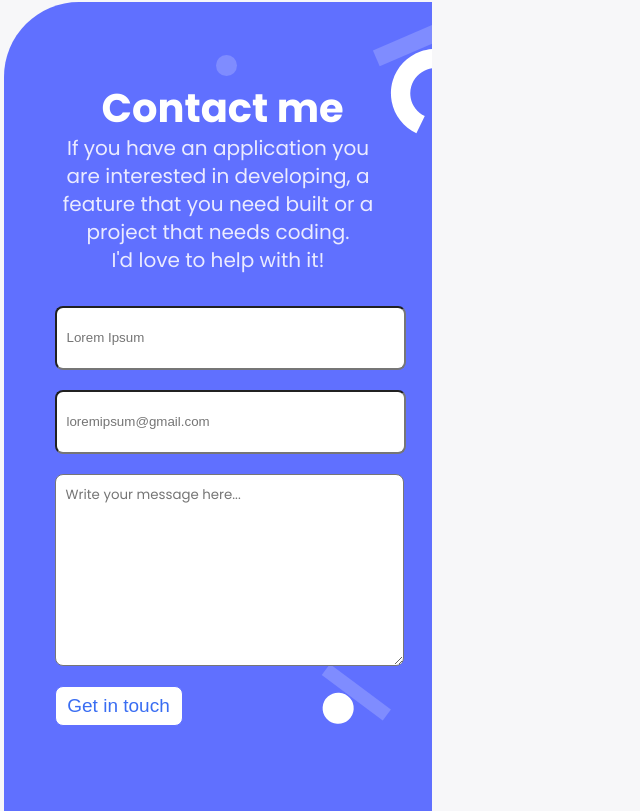
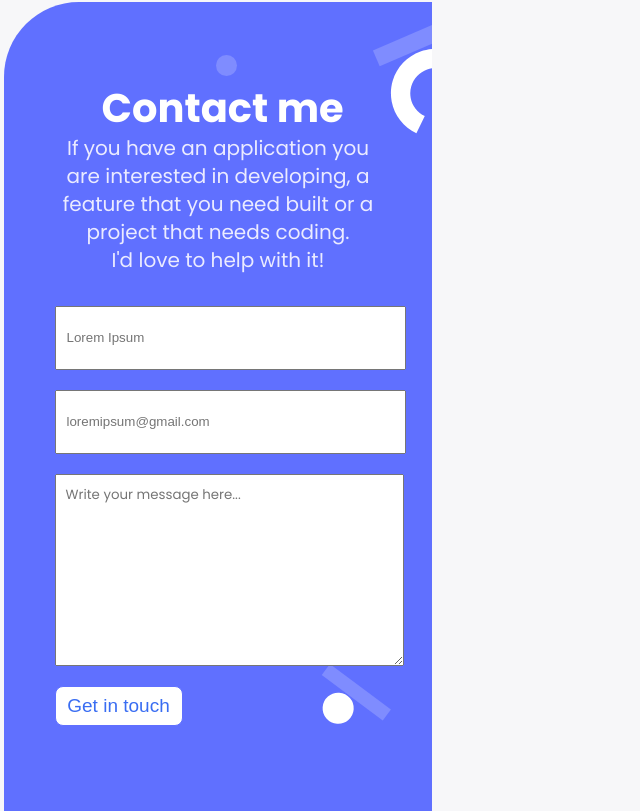
Before and after one commit to pradmon/MyPortfolio, a website: page index.html in a window 1280 px wide. Shown: the part 4062-4873 px from the top of the page, without its empty margins (0-640 px from the left). Drawn offline with Linux system fonts and the light colour scheme.

Commit message:
Add changes in the form Contact me

```diff
--- a/style.css
+++ b/style.css
@@ -410,7 +410,6 @@ form input {
   padding: 10px;
   height: 40px;
   width: 100%;
-  border-radius: 8px;
 }
 
 form textarea {
@@ -421,7 +420,6 @@ form textarea {
   height: 170px;
   top: 5140px;
   left: 21px;
-  border-radius: 8px;
 }
 
 .start {
```
